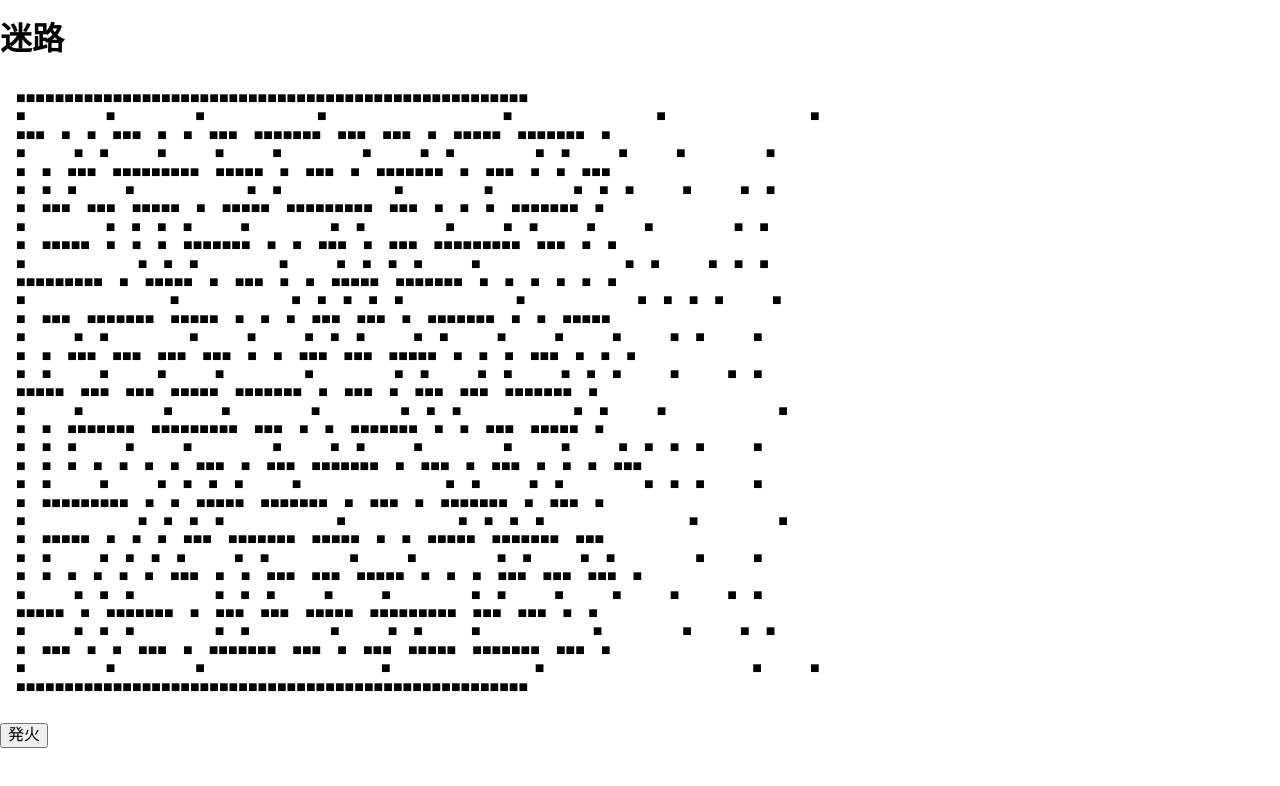
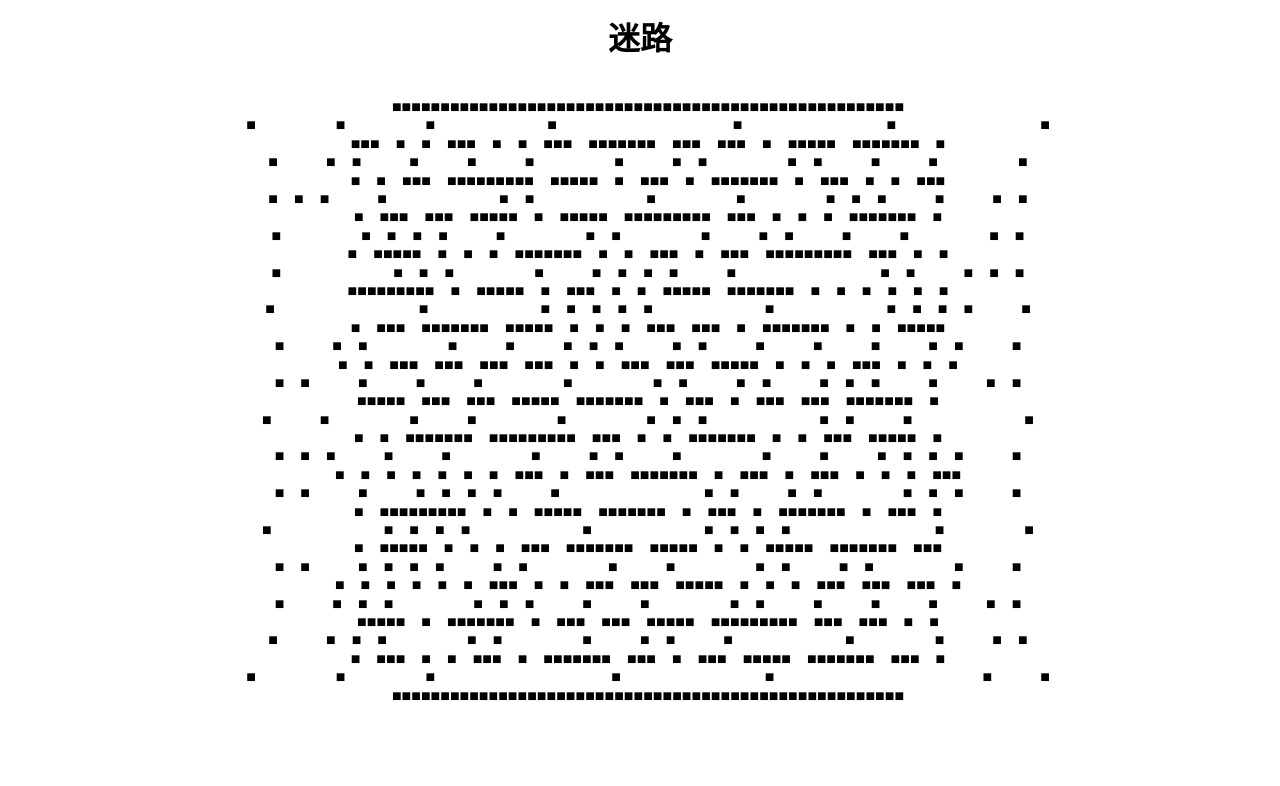
Before and after one commit to y21509/Bteam, a plain HTML site: page index1.html in a window 1280 px wide. Drawn offline with Linux system fonts and the light colour scheme.

Commit message:
センターに寄せる
タイトルと迷路を中心に寄せました

```diff
--- a/common1.css
+++ b/common1.css
@@ -350,4 +350,11 @@ template {
 p{
   line-height: 0px;
   margin: 0;
+  color: blue;
 }
+h1{
+  text-align: center;
+}
+#gamen{
+  text-align: center;
+}
--- a/index1.html
+++ b/index1.html
@@ -7,10 +7,9 @@
   </head>
   <body onload="yourCode()">
       <h1>迷路</h1>
-      <div id="gamen">
+      <div id="gamen" >
 
       </div>
-      <input type="button" id="button" onclick="yourPoint()" value="発火">
     <script src="main1.js"></script>
   </body>
 </html>
--- a/main.js
+++ b/main.js
@@ -58,13 +58,17 @@
 
     // 出力結果生成
     for (var y = 0; y < h; y ++) {
+            res+="<p>";
         for (var x = 0; x < w; x ++) {
             if (maze[x + w * y] == 1) {
                 res += "■";
             } else {
                 res += "　";
+
             }
+
         }
+        res+="</p>";
         res += "<br />";
     }
     let code = document.getElementById("gamen");
--- a/main1.js
+++ b/main1.js
@@ -58,7 +58,6 @@
 
     // 出力結果生成
     for (var y = 0; y < h; y ++) {
-            res+="<p>";
         for (var x = 0; x < w; x ++) {
             if (maze[x + w * y] == 1) {
                 res += "■";
@@ -69,8 +68,7 @@
             }
 
         }
-        res+="</p>";
-        res += "<br />";
+        res += "<br>";
     }
     let code = document.getElementById("gamen");
     code.innerHTML = res;
```
